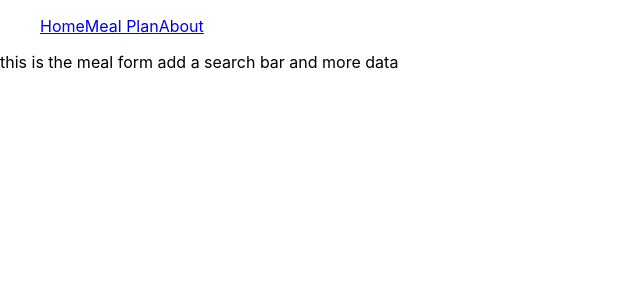
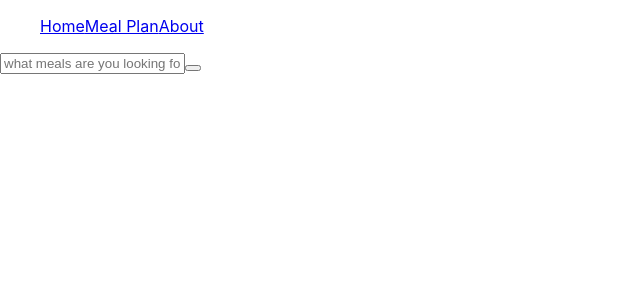
Before and after one commit to woodelin-florveus/my-bowl-frontend, a React (Create React App) app: page /mealform in a window 1280 px wide. Shown: the top 300 px of the page, without its empty margins (0-640 px from the left). Built offline with nearby package versions, Linux system fonts and the light colour scheme.

Commit message:
initiated search bar

```diff
--- a/src/components/MealForm.js
+++ b/src/components/MealForm.js
@@ -1,11 +1,21 @@
-
+import { useState, useEffect } from "react";
 
 const MealForm = () => {
 
     return(
-        <>
-            this is the meal form add a search bar and more data
-        </>
+        <div className="formMeal">
+
+            <section className="search_meal">
+                <div className="search">
+                    <input type="text"  className="search_food" placeholder="what meals are you looking for"/>
+                    <button
+                    type="submit"
+                    className="search_button"
+                    />
+                </div>
+            </section>
+
+        </div>
     )
 }
 
```
